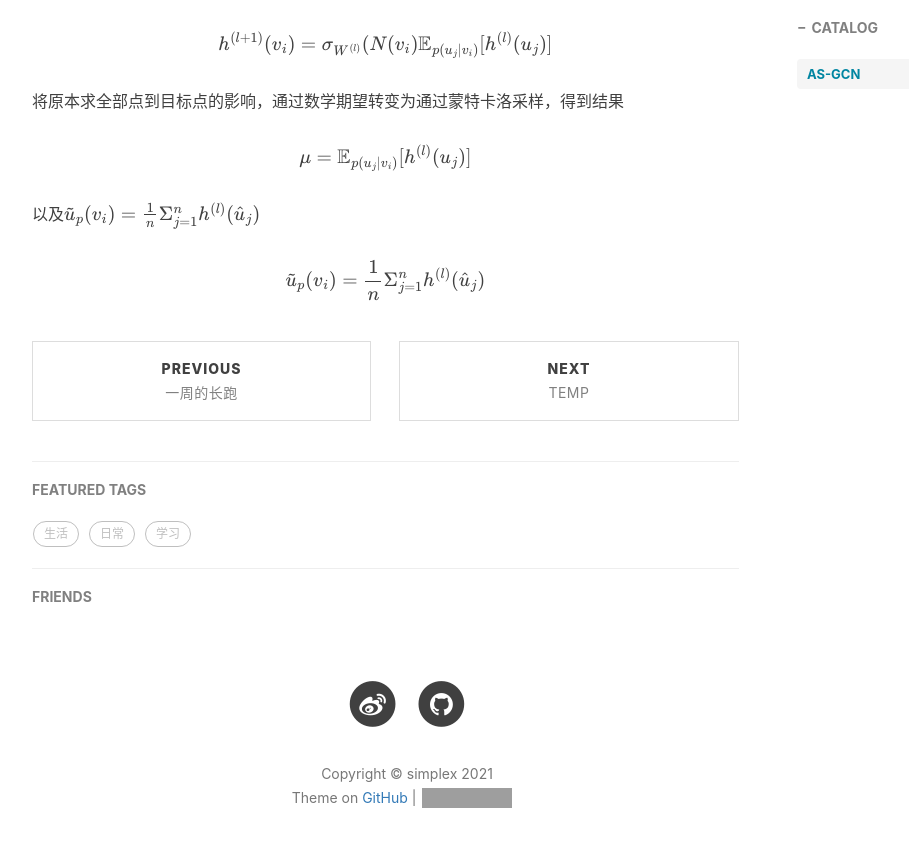
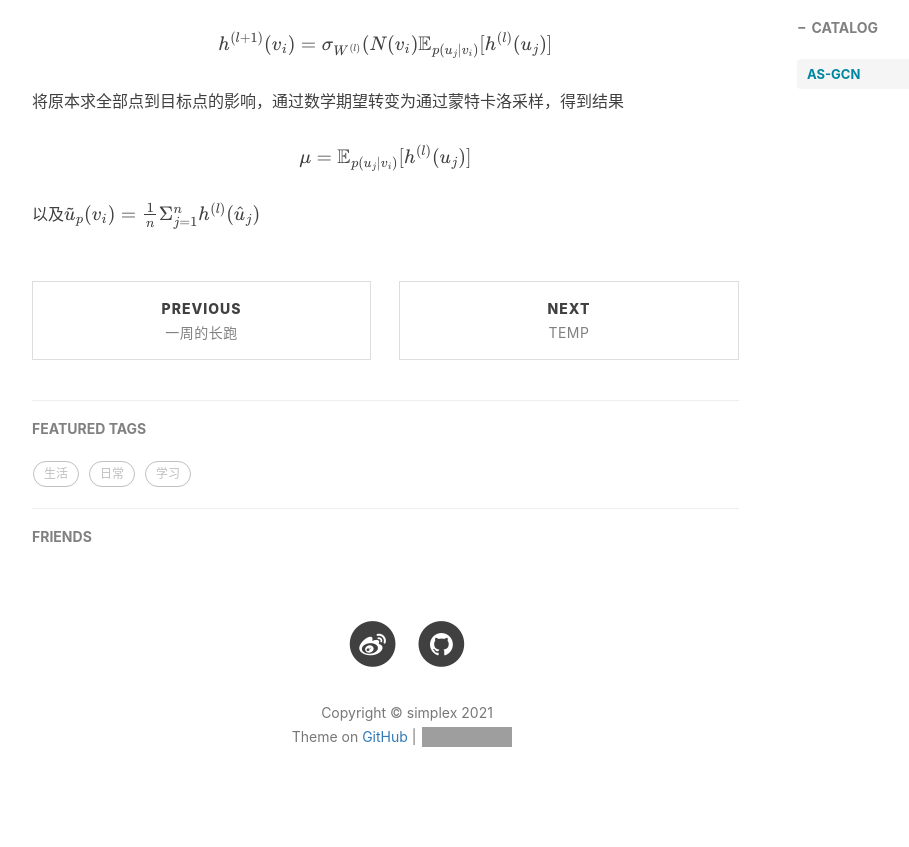
Before and after one commit to icanflyhigh/icanflyhigh.github.io, a Jekyll site: the page built from _posts/2021-03-05-AS-GCN.md, in a window 1280 px wide and 900 px high, scrolled down 725 px. Shown: the top 847 px of the window, without its empty margins (233-1142 px from the left). Built offline with Jekyll 4.4.1, drawn with Linux system fonts in a browser that asks for light colours; nearby versions of some CDN libraries; formulas are drawn with MathJax 3; comment, search, counter and statistics services are not loaded; grey boxes are pictures that could not be loaded.

Commit message:
Update 2021-03-05-AS-GCN.md

```diff
--- a/_posts/2021-03-05-AS-GCN.md
+++ b/_posts/2021-03-05-AS-GCN.md
@@ -37,8 +37,3 @@ $$
 
 
 以及$$\tilde{u}_p(v_i)={1\over{n}}{\Sigma^n_{j=1}}h^{(l)}(\hat{u}_j)$$
-
-
-$$
-\tilde{u}_p(v_i)={1\over{n}}{\Sigma^n_{j=1}}h^{(l)}(\hat{u}_j)
-$$
```
